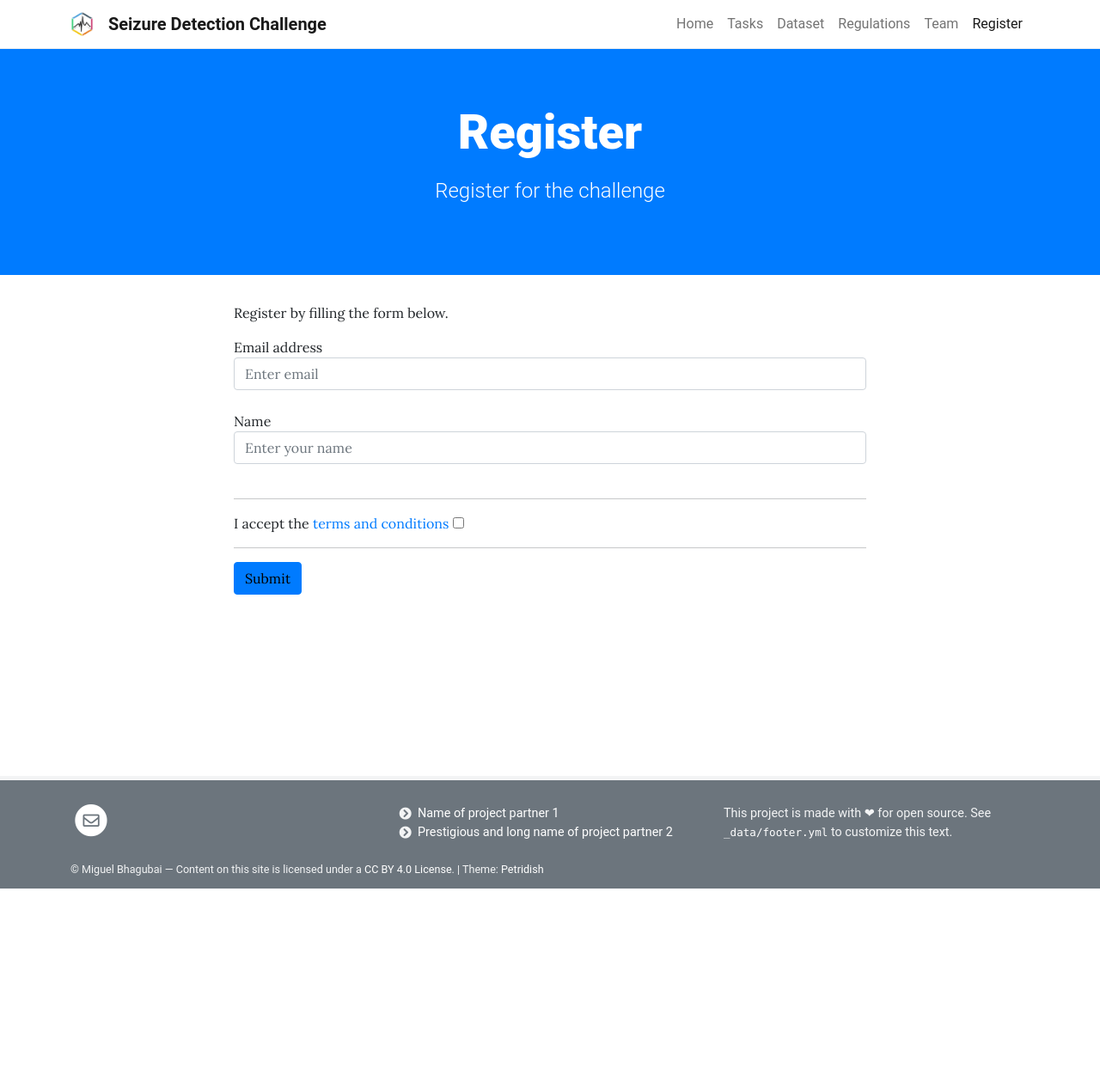
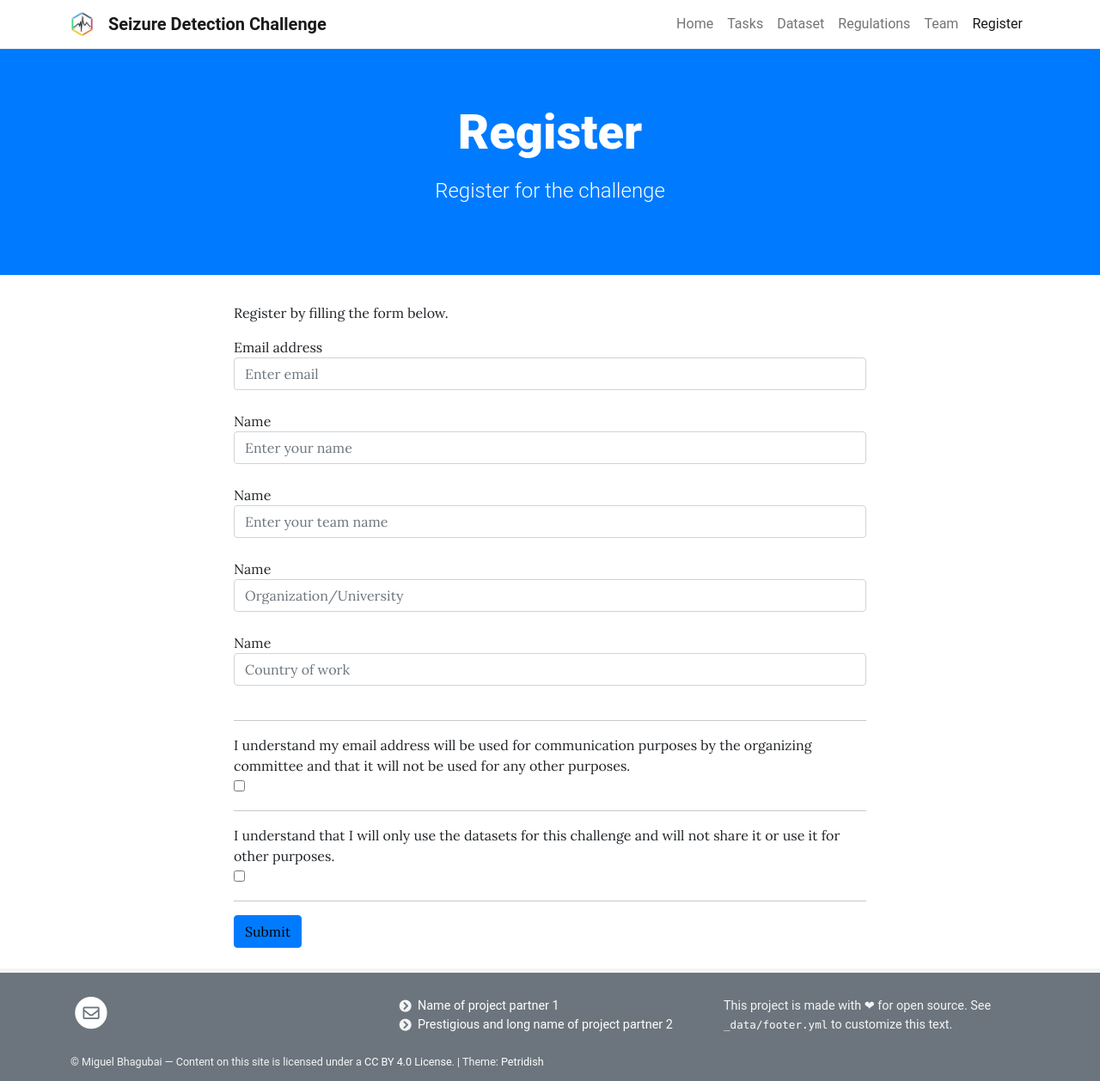
Before and after one commit to miguelbhagubai/testpage, a Jekyll site: the page built from pages/register.md, in a window 1280 px wide. Shown: the whole page at 86% size. Built offline with Jekyll 4.4.1, drawn with Linux system fonts in a browser that asks for light colours; before the commit the page ends 1034 px from its top, so only the background shows below that.

Commit message:
updated team

```diff
--- a/_data/team.yml
+++ b/_data/team.yml
@@ -4,11 +4,12 @@
   role: Professor
   image: assets/theme/images/maarten.png
   description: >
-    Department of Electrical Engineering, STADIUS Center for Dynamical Systems, Signal Processing and Data Analytics, KU Leuven, Leuven, Belgium; Department of Development and Regeneration, KU Leuven, Leuven, Belgium
+    Department of Electrical Engineering, STADIUS Center for Dynamical Systems, Signal Processing and Data Analytics, KU Leuven, Leuven, Belgium;
+    Department of Development and Regeneration, KU Leuven, Leuven, Belgium
   email: maarten.devos@kuleuven.be
 
 - name: Christos Chazachristos
-  role: Postdoctoral research
+  role: Postdoctoral researcher
   image: assets/theme/images/christos.png
   description: >
     Department of Electrical Engineering, STADIUS Center for Dynamical Systems, Signal Processing and Data Analytics, KU Leuven, Leuven, Belgium
--- a/_includes/register_form.html
+++ b/_includes/register_form.html
@@ -30,11 +30,32 @@
         <input type="text" name="name" class="form-control" id="InputName" placeholder="Enter your name" required="required">
     </div>
     <br>
+    <div class="form-group">
+        <label for="TeamName" required="required"> Name</label>
+        <input type="text" name="team" class="form-control" id="TeamName" placeholder="Enter your team name" required="required">
+    </div>
+    <br>
+    <div class="form-group">
+        <label for="UniName" required="required"> Name</label>
+        <input type="text" name="uni" class="form-control" id="UniName" placeholder="Organization/University" required="required">
+    </div>
+    <br>
+    <div class="form-group">
+        <label for="Country" required="required"> Name</label>
+        <input type="text" name="country" class="form-control" id="Country" placeholder="Country of work" required="required">
+    </div>
+    <br>
     <hr>
     <div class="form-group">
-        <label for="TermsAndCond" required="required"> I accept the <a href="https://miguelbhagubai.github.io/testpage/termsandconditions/">terms and conditions</a></label>
+        <label for="TermsAndCond" required="required"> I understand my email address will be used for communication purposes by the organizing committee and that it will not be used for any other purposes.</a></label>
         <input type="checkbox" name="termsandcond" id="TermsAndCond" required="required">
     </div>
     <hr>
+    <div class="form-group">
+        <label for="dataagr" required="required"> I understand that I will only use the datasets for this challenge and will not share it or use it for other purposes.</a></label>
+        <input type="checkbox" name="data" id="dataagr" required="required">
+    </div>
+    <hr>
     <button type="submit" class="btn btn-primary">Submit</button>
+    <input type="hidden" name="_gotcha" style="display:none !important">
   </form>
```
Also changed, not shown: pages/team.md (+1 -1 lines).
